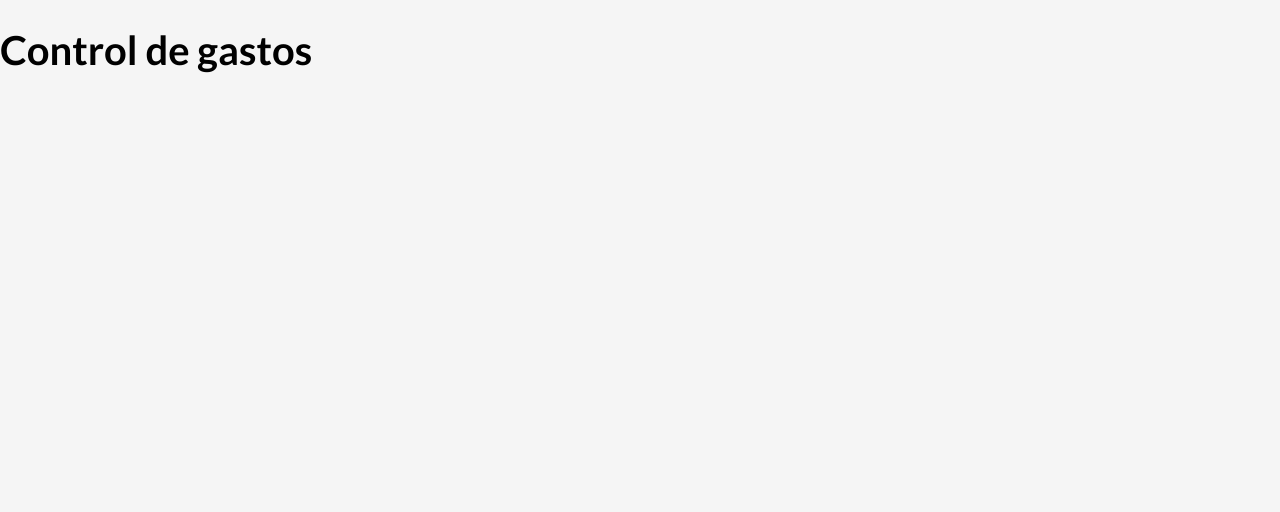
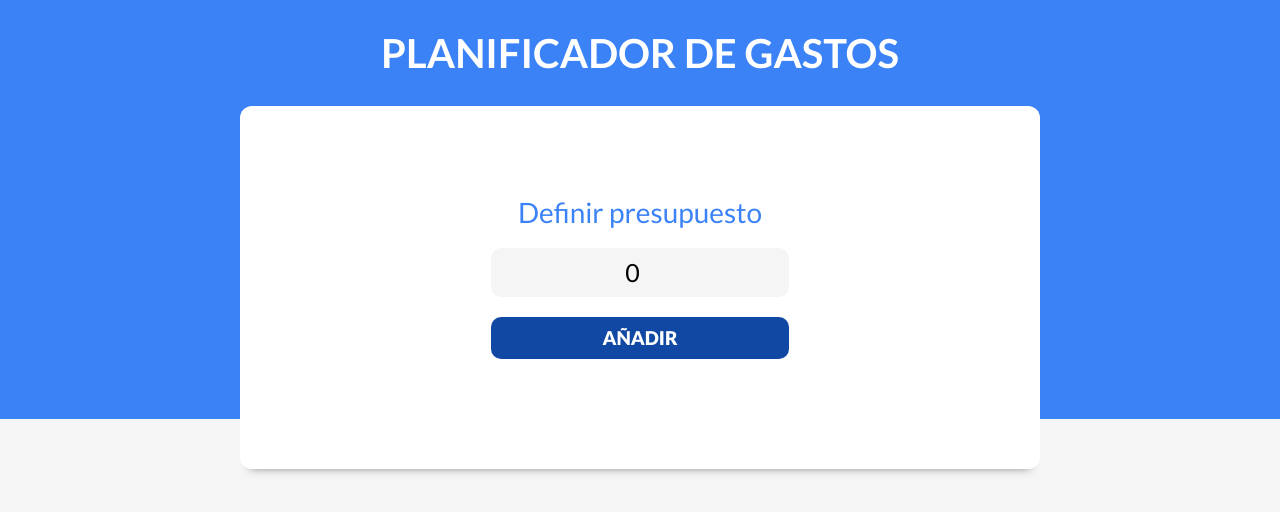
Before and after one commit to bimbaquingoch/02-control-gastos, a React (Vite) app: page / in a window 1280 px wide. Shown: the top 512 px of the page. Built offline with nearby package versions, Linux system fonts and the light colour scheme.

Commit message:
control presupuesto

```diff
--- a/package.json
+++ b/package.json
@@ -10,7 +10,8 @@
    "dependencies": {
       "prop-types": "^15.8.1",
       "react": "^17.0.2",
-      "react-dom": "^17.0.2"
+      "react-dom": "^17.0.2",
+      "react-toastify": "^8.2.0"
    },
    "devDependencies": {
       "@vitejs/plugin-react": "^1.0.7",
--- a/src/App.jsx
+++ b/src/App.jsx
@@ -1,7 +1,23 @@
 import { useState } from "react";
+import Header from "./components/Header";
+import { ToastContainer } from "react-toastify";
+import "react-toastify/dist/ReactToastify.min.css";
 
 function App() {
-   return <h1>Control de gastos</h1>;
+   const [presupuesto, setPresupuesto] = useState(0);
+   const [isValidPresupuesto, setIsValidPresupuesto] = useState(false);
+
+   return (
+      <>
+         <ToastContainer draggablePercent={60} draggableDirection='y' />
+         <Header
+            presupuesto={presupuesto}
+            setPresupuesto={setPresupuesto}
+            isValidPresupuesto={isValidPresupuesto}
+            setIsValidPresupuesto={setIsValidPresupuesto}
+         />
+      </>
+   );
 }
 
 export default App;
--- /dev/null
+++ b/src/components/ControlPresupuesto.jsx
@@ -0,0 +1,33 @@
+import React from "react";
+import PropTypes from "prop-types";
+
+const ControlPresupuesto = ({ presupuesto }) => {
+   const formatearCantidad = (cantidad) => {
+      return cantidad.toLocaleString("en-US", {
+         style: "currency",
+         currency: "USD",
+      });
+   };
+   return (
+      <div className='contenedor-presupuesto contenedor sombra dos-columnas'>
+         <div>
+            <p>Grafica aquí</p>
+         </div>
+         <div className='contenido-presupuesto'>
+            <p>
+               <span>Presupuesto: </span> {formatearCantidad(presupuesto)}
+            </p>
+            <p>
+               <span>Disponible: </span> {formatearCantidad(0)}
+            </p>
+            <p>
+               <span>Gastado: </span> {formatearCantidad(0)}
+            </p>
+         </div>
+      </div>
+   );
+};
+
+ControlPresupuesto.propTypes = {};
+
+export default ControlPresupuesto;
--- /dev/null
+++ b/src/components/Header.jsx
@@ -0,0 +1,31 @@
+import PropTypes from "prop-types";
+import ControlPresupuesto from "./ControlPresupuesto";
+import NuevoPresupuesto from "./NuevoPresupuesto";
+
+const Header = ({
+   presupuesto,
+   setPresupuesto,
+   isValidPresupuesto,
+   setIsValidPresupuesto,
+}) => {
+   return (
+      <div>
+         <header>
+            <h1>Planificador de gastos</h1>
+            {isValidPresupuesto ? (
+               <ControlPresupuesto presupuesto={presupuesto} />
+            ) : (
+               <NuevoPresupuesto
+                  presupuesto={presupuesto}
+                  setPresupuesto={setPresupuesto}
+                  setIsValidPresupuesto={setIsValidPresupuesto}
+               />
+            )}
+         </header>
+      </div>
+   );
+};
+
+Header.propTypes = {};
+
+export default Header;
--- /dev/null
+++ b/src/components/NuevoPresupuesto.jsx
@@ -0,0 +1,41 @@
+import PropTypes from "prop-types";
+import { toast } from "react-toastify";
+
+const NuevoPresupuesto = ({
+   presupuesto,
+   setPresupuesto,
+   setIsValidPresupuesto,
+}) => {
+   const handelPresupuesto = (e) => {
+      e.preventDefault();
+
+      if (!presupuesto || presupuesto < 0) {
+         toast.error("no es un presupuesto valido");
+         setPresupuesto("");
+         return;
+      }
+      setIsValidPresupuesto(true);
+   };
+
+   return (
+      <div className='contenedor-presupuesto contenedor sombra'>
+         <form onSubmit={handelPresupuesto} action='' className='formulario'>
+            <div className='campo'>
+               <label htmlFor=''>Definir presupuesto</label>
+               <input
+                  className='nuevo-presupuesto'
+                  type='Number'
+                  placeholder='añade tu presupuesto'
+                  value={presupuesto}
+                  onChange={(e) => setPresupuesto(Number(e.target.value))}
+               />
+               <input type='submit' value='Añadir' />
+            </div>
+         </form>
+      </div>
+   );
+};
+
+NuevoPresupuesto.propTypes = {};
+
+export default NuevoPresupuesto;
--- a/src/index.css
+++ b/src/index.css
@@ -57,9 +57,13 @@ header h1 {
 }
 
 .formulario {
-   width: 95%;
+   align-items: center;
+   display: flex;
+   flex-direction: column;
+   justify-content: center;
    margin: 0 auto;
-   padding: 10rem 0;
+   padding: 3rem 0;
+   width: 100%;
 }
 @media (min-width: 768px) {
    .formulario {
@@ -77,9 +81,13 @@ header h1 {
    padding-bottom: 1rem;
    border-bottom: 2px solid var(--azul);
 }
+
 .formulario .campo {
+   align-items: center;
+   justify-content: center;
    display: grid;
    margin-bottom: 2rem;
+   width: 100%;
 }
 
 .formulario label {
@@ -101,15 +109,16 @@ header h1 {
 .formulario input[type="submit"] {
    background-color: #1048a4;
    border: none;
-   padding: 1rem;
+   border-radius: 10px;
+   color: var(--blanco);
    text-align: center;
    margin-top: 2rem;
-   color: var(--blanco);
+   padding: 1rem;
    font-weight: 900;
    text-transform: uppercase;
    font-size: 1.9rem;
+   transition: background-color 300ms ease;
    width: 100%;
-   transition: background-color 300ms ease;
 }
 @media (min-width: 768px) {
    .formulario input[type="submit"] {
@@ -181,9 +190,10 @@ header h1 {
       margin-bottom: 0;
    }
 }
+
 .formulario input[type="text"].nuevo-presupuesto,
 .formulario input[type="number"].nuevo-presupuesto {
-   font-size: 2.8rem;
+   font-size: 2.5rem;
    text-align: center;
 }
 
```
